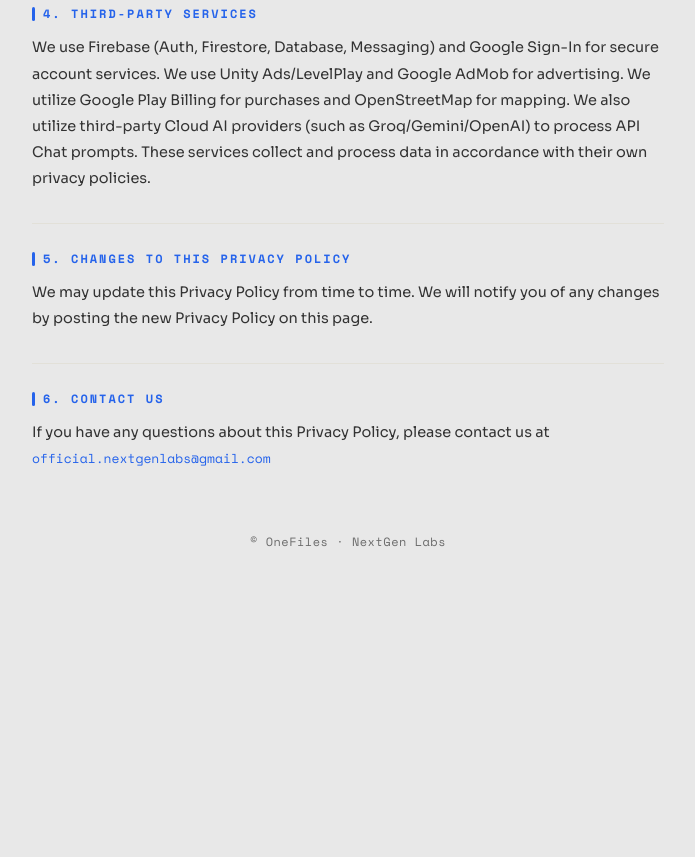
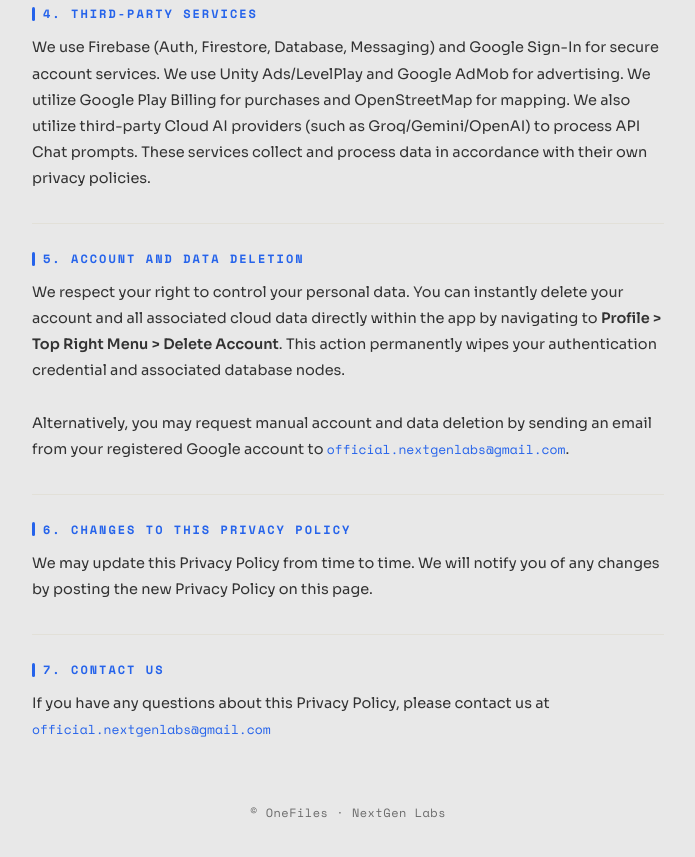
Before and after one commit to nextgenlabs-official/Privacy-policy, a plain HTML site: page onefiles.html in a window 1280 px wide. Shown: the part 869-1726 px from the top of the page, without its empty margins (292-987 px from the left). Before the commit the page ends 1481 px from the top, so only its background shows below. Drawn offline with nearby package versions, Linux system fonts and the light colour scheme.

Commit message:
Update onefiles.html

```diff
--- a/onefiles.html
+++ b/onefiles.html
@@ -185,14 +185,23 @@
     </div>
     <hr class="divider" />
 
+    <!-- NEW DATA DELETION SECTION FOR GOOGLE PLAY COMPLIANCE -->
     <div class="section">
-      <div class="section-heading">5. Changes to This Privacy Policy</div>
+      <div class="section-heading">5. Account and Data Deletion</div>
+      <p>We respect your right to control your personal data. You can instantly delete your account and all associated cloud data directly within the app by navigating to <strong>Profile &gt; Top Right Menu &gt; Delete Account</strong>. This action permanently wipes your authentication credential and associated database nodes.</p>
+      <br/>
+      <p>Alternatively, you may request manual account and data deletion by sending an email from your registered Google account to <a class="contact-link" href="mailto:official.nextgenlabs@gmail.com">official.nextgenlabs@gmail.com</a>.</p>
+    </div>
+    <hr class="divider" />
+
+    <div class="section">
+      <div class="section-heading">6. Changes to This Privacy Policy</div>
       <p>We may update this Privacy Policy from time to time. We will notify you of any changes by posting the new Privacy Policy on this page.</p>
     </div>
     <hr class="divider" />
 
     <div class="section">
-      <div class="section-heading">6. Contact Us</div>
+      <div class="section-heading">7. Contact Us</div>
       <p>If you have any questions about this Privacy Policy, please contact us at<br/>
         <a class="contact-link" href="mailto:official.nextgenlabs@gmail.com">official.nextgenlabs@gmail.com</a>
       </p>
```
